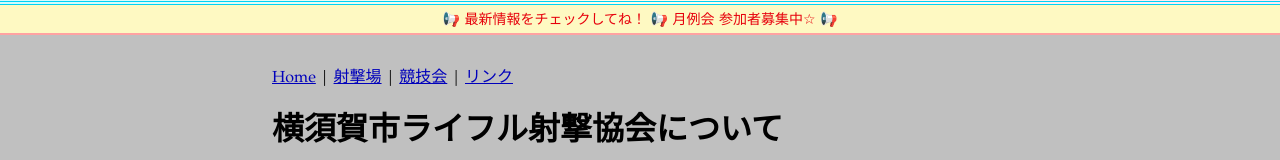
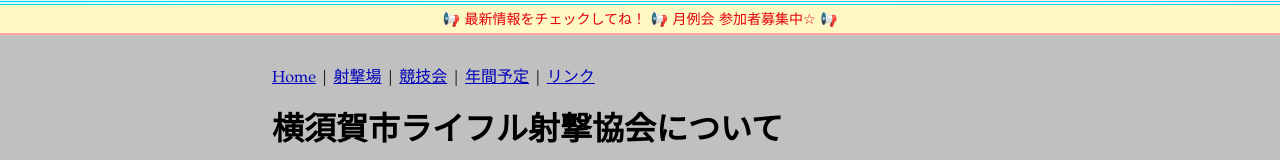
Before and after one commit to KanagawaRifle/kanagawa-rifle, a Next.js app in the folder packages/yrsa-website/: page /about in a window 1280 px wide. Shown: the part 211-371 px from the top of the page. Built offline with nearby package versions, Linux system fonts and the light colour scheme.

Commit message:
feat(yrsa-website): aboutページのナビゲーションに年間予定リンクを追加

```diff
--- a/packages/yrsa-website/app/about/page.tsx
+++ b/packages/yrsa-website/app/about/page.tsx
@@ -46,6 +46,10 @@ export default function AboutPage() {
             {" | "}
             <li>
               <Link href="/competitions">競技会</Link>
+            </li>
+            {" | "}
+            <li>
+              <Link href="/projects">年間予定</Link>
             </li>
             {" | "}
             <li>
```
